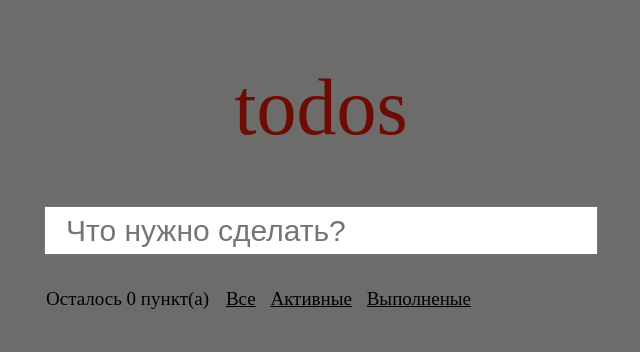
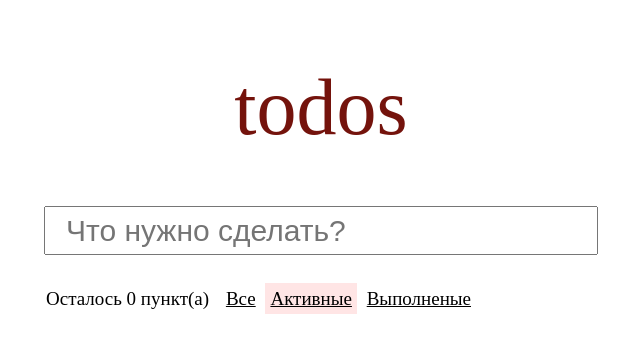
Before and after one commit to Seowizzy/todo, a plain HTML site: page index.html in a window 1280 px wide. Both pictures are taken after a click on the link "Активные". Shown: the whole page, without its empty margins (319-959 px from the left). Drawn offline with Linux system fonts and the light colour scheme.

Commit message:
change style

```diff
--- a/app.js
+++ b/app.js
@@ -133,22 +133,31 @@ completedBtn.addEventListener("click", () => {
   filterByTabs("COMPLETED");
 });
 
-function filterByTabs(tab = "ALLBTN") {
+function filterByTabs(tab = ALL) {
   let filteredArray = [];
 
   if (tab === ALL) {
     filter = ALL;
     filteredArray = todos;
+    allBtn.classList.add('active');
+    activeBtn.classList.remove('active');
+    completedBtn.classList.remove('active');
   }
 
   if (tab === ACTIVE) {
     filter = ACTIVE;
     filteredArray = todos.filter((todo) => !todo.completed);
+    activeBtn.classList.add('active');
+    allBtn.classList.remove('active');
+    completedBtn.classList.remove('active');
   }
 
   if (tab === COMPLETED) {
     filter = COMPLETED;
     filteredArray = todos.filter((todo) => todo.completed);
+    completedBtn .classList.add('active');
+    activeBtn.classList.remove('active');
+    allBtn.classList.remove('active');
   }
 
   render(filteredArray);
--- a/style.css
+++ b/style.css
@@ -1,5 +1,5 @@
 .table {
-  background: rgb(109, 108, 106);
+  background: rgb(255, 255, 255);
   display: flex;
   flex-direction: column;
   align-items: center;
@@ -87,3 +87,7 @@
 .filter_text {
   padding-right: 120px;
 }
+
+.active {
+  background-color: #ff00001a
+}
```
